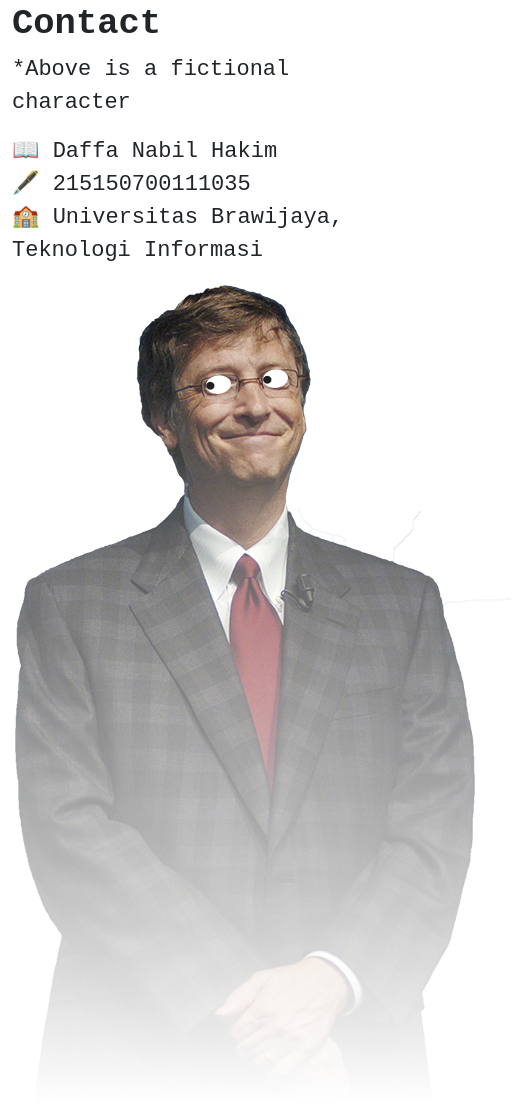
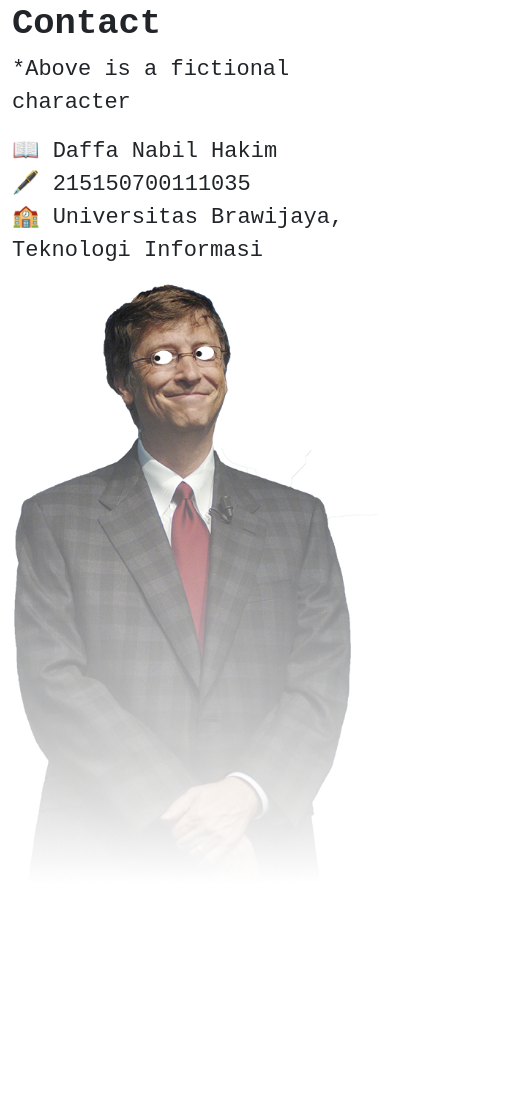
Before and after one commit to dnabil/latihan-bootstrap, a plain HTML site: page index.html in a window 390 px wide. Shown: the part 2462-3567 px from the top of the page, 512 px wide, since content can reach past the window. After the commit the page ends 3347 px from the top, so only its background shows below. Drawn offline with Linux system fonts and the light colour scheme.

Commit message:
fixed gatos_fade img width

```diff
--- a/css/styles.css
+++ b/css/styles.css
@@ -55,4 +55,8 @@ body {
     font-size: 4rem;
     text-align: center;
   }
+  #gatos_fade {
+    width: 100%;
+    height: auto;
+  }
 }
--- a/index.html
+++ b/index.html
@@ -203,7 +203,7 @@
 
       <div id="Contact" class="container mt-5 pt-3">
         <div class="row align-items-center">
-          <div class="col">
+          <div class="col-lg-6 col-12">
             <h2>Contact</h2>
             <p>*Above is a fictional character</p>
             <ul class="list-unstyled">
@@ -213,7 +213,7 @@
               <li></li>
             </ul>
           </div>
-          <div class="col">
+          <div class="col-lg-6 col-12">
             <img
               id="gatos_fade"
               src="./images/Bill Gatos img fade.png"
```
